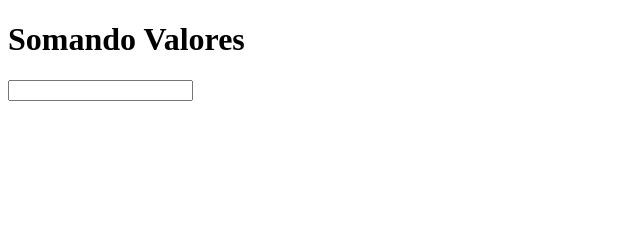
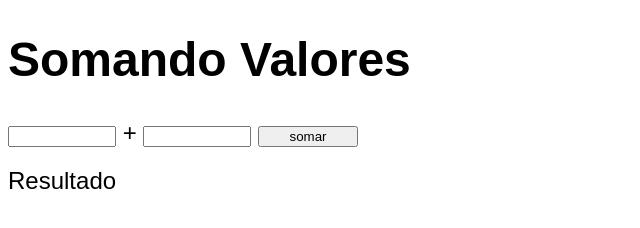
Before and after one commit to MatheusVianaDias/Java-Script, a plain HTML site: page aulaJS/aula 3/ex007.html in a window 1280 px wide. Shown: the whole page, without its empty margins (0-640 px from the left). Drawn offline with Linux system fonts and the light colour scheme.

Commit message:
att estudo js

```diff
--- a/aulaJS/aula 3/ex007.html
+++ b/aulaJS/aula 3/ex007.html
@@ -5,9 +5,36 @@
     <meta http-equiv="X-UA-Compatible" content="IE=edge">
     <meta name="viewport" content="width=device-width, initial-scale=1.0">
     <title>Somando Numeros</title>
+    <style>
+        body {
+            font: normal 18pt arial;
+
+        }
+        input {
+            font: normal 18 pt arial;
+            width: 100px;
+        }
+        div#res {
+            margin-top: 20px;
+        }
+    </style>
 </head>
 <body>
     <h1>Somando Valores</h1>
-     <input type="number">
+     <input type="number" name="txtn1" id="txtn1"> +
+     <input type="number" name="txtn2" id="txtn2">
+     <input type="button" value="somar" onclick="somar()">
+     <div id="res">Resultado</div>
+     <script>
+        function somar () {
+            var tn1 = window.document.getElementById('txtn1')
+            var tn2 = window.document.querySelector('input#txtn2')
+            var res = window.document.getElementById('res')
+            var n1 = Number(tn1.value)
+            var n2 = Number(tn2.value)
+            var s = n1 + n2
+            res.innerHTML = `A soma entre ${n1} e ${n2} é igual a <strong>${s}</strong>`
+        }
+     </script>
 </body>
 </html>
```
